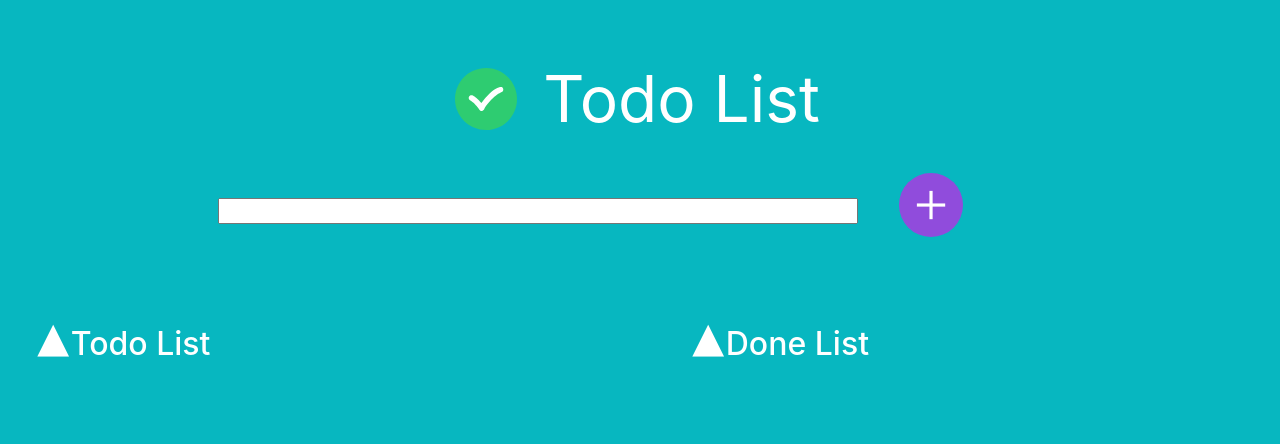
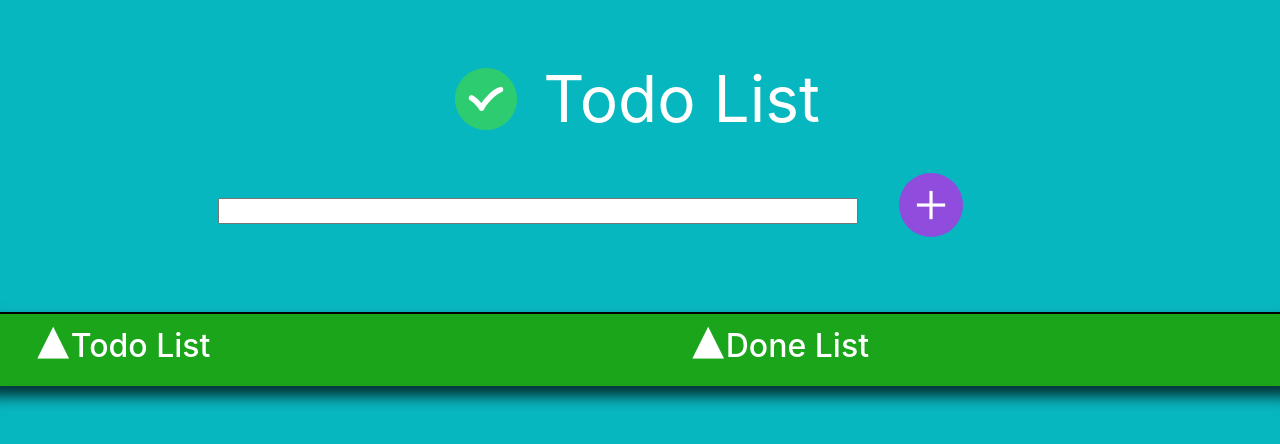
Before and after one commit to GreenNeptune/Todo-list, a React (Create React App) app: page / in a window 1280 px wide. Shown: the top 444 px of the page. Built offline with nearby package versions, Linux system fonts and the light colour scheme.

Commit message:
add function toDo list

```diff
--- a/src/component/ContainerLists/ContainerLists.jsx
+++ b/src/component/ContainerLists/ContainerLists.jsx
@@ -19,26 +19,48 @@ class ContainerLists extends Component {
         })
     }
 
+    addToDoneList(index) {
+        let item = this.state.todoList[index];
+        item.marked = true;
+        this.setState({
+            todoList: [...this.state.todoList],
+            doneList: [...this.state.doneList, item],
+        })
+    }
+
+    addToDoList(index) {
+        let item = this.state.todoList[index];
+        item.marked = false;
+        let doneList = this.state.doneList;
+        doneList.splice(index, 1);
+        this.setState({
+            doneList: [...doneList],
+            todoList: [...this.state.todoList, item]
+        })
+    }
+
+
     moveToList(listType, index) {
-        if (listType === "Done") {
-            let item = this.state.todoList[index];
-            item.marked = true;
-            console.log(item);
-            this.setState({
-                doneList: [...this.state.doneList, item]
-            })
+        if (listType === "doneList") {
+            this.addToDoneList(index);
+        } else if (listType === "toDoList") {
+            this.addToDoList(index);
         }
     }
+
+
     handleActivity(activity, index) {
         if (activity === "Done") {
-            this.moveToList("Done", index);
+            this.moveToList("doneList", index);
             console.log("object is checked" + activity);
         }
         else if (activity === "unDone") {
+            this.moveToList("toDoList", index);
+
             console.log("object is unchecked" + activity);
         }
+    }
 
-    }
     render() {
         return (
             <div>
--- a/src/component/Lists/lists.css
+++ b/src/component/Lists/lists.css
@@ -1 +1,8 @@
-.background-green {}
+.background-green {
+    background-color: #1aa51a;
+    border-top: 2px solid black;
+    -webkit-box-shadow: 0px 10px 14px 0px rgba(0, 0, 0, 0.75);
+    -moz-box-shadow: 0px 10px 14px 0px rgba(0, 0, 0, 0.75);
+    box-shadow: 0px 10px 14px 0px rgba(0, 0, 0, 0.75);
+
+}
```
